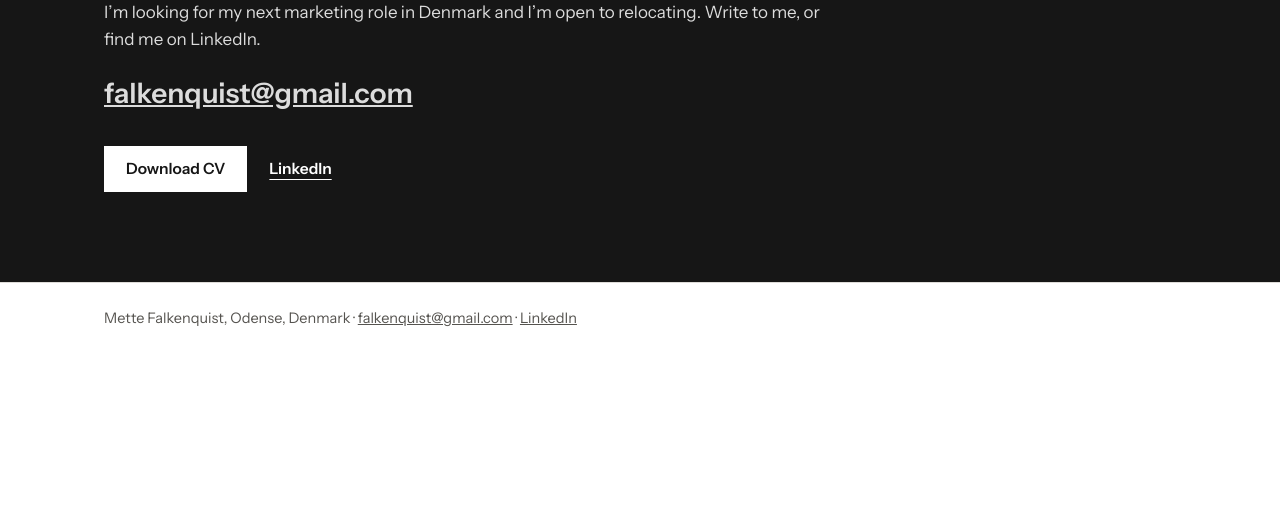
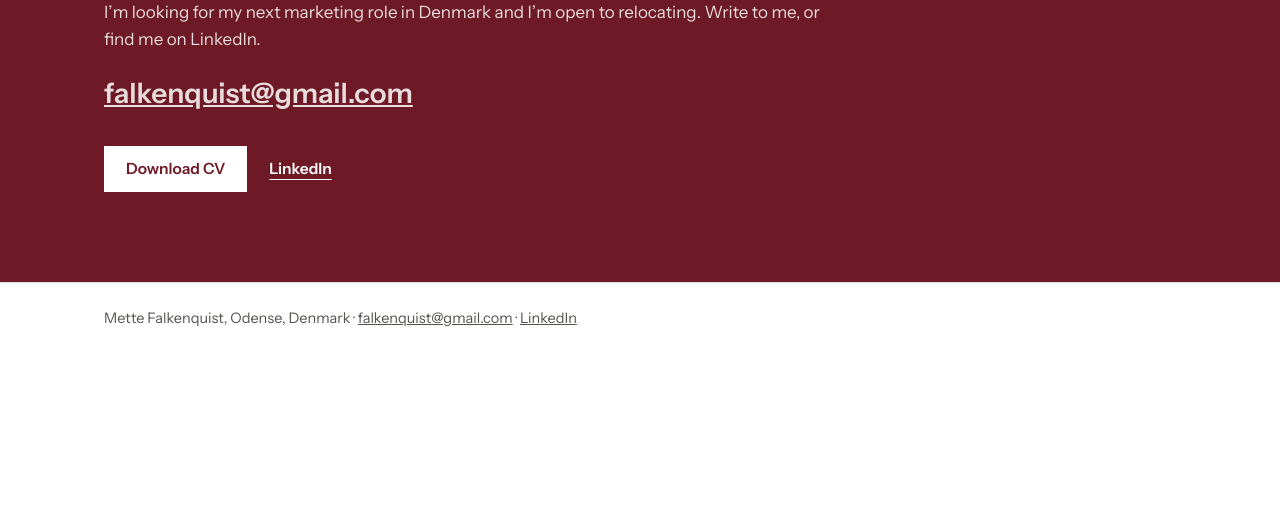
Before and after one commit to Falkenquist/portfolio, a plain HTML site: page contact.html in a window 1280 px wide. Shown: the part 271-800 px from the top of the page. Drawn offline with Linux system fonts and the light colour scheme.

Commit message:
Mere bordeaux: knapper, tal-bånd og kontakt
Co-Authored-By: Claude Opus 5.5 <noreply@anthropic.com>
Claude-Session: https://claude.ai/code/session_012rZoATAG5MEHwPXst6X6yn

```diff
--- a/styles.css
+++ b/styles.css
@@ -1,7 +1,7 @@
 @font-face{font-family:Gloock;src:url(assets/fonts/gloock-latin-400-normal.woff2) format("woff2");font-weight:400;font-display:swap}
 @font-face{font-family:"Instrument Sans";src:url(assets/fonts/instrument-sans-latin-400-normal.woff2) format("woff2");font-weight:400 500;font-display:swap}
 @font-face{font-family:"Instrument Sans";src:url(assets/fonts/instrument-sans-latin-600-normal.woff2) format("woff2");font-weight:600 700;font-display:swap}
-:root{color-scheme:light dark;--forest:#161616;--forest2:#0E0E0E;--accent:#7A1F2B;
+:root{color-scheme:light dark;--forest:#6E1A26;--forest2:#561420;--accent:#7A1F2B;
 --bg:light-dark(#FFFFFF,#121212);--ink:light-dark(#161616,#EDEBE8);--soft:light-dark(#55534F,#B0ACA6);--line:light-dark(#DEDCD8,#2E2C2A);--panel:light-dark(#F4F3F1,#1B1A19)}
 *{box-sizing:border-box;min-width:0}
 body{margin:0;background:var(--bg);color:var(--ink);font:17px/1.62 "Instrument Sans",system-ui,sans-serif;overflow-x:clip}
@@ -23,7 +23,7 @@ nav ul a:hover{border-color:var(--line)}
 nav ul a[aria-current=page]{border-color:var(--accent)}
 .btns{display:flex;flex-wrap:wrap;gap:12px 22px;align-items:center}
 .btn{display:inline-flex;align-items:center;min-height:46px;padding:0 22px;font-weight:600;font-size:15.5px;text-decoration:none;background:var(--forest);color:#fff}
-.btn:hover{background:var(--accent)}
+.btn:hover{background:#161616}
 .lnk{font-weight:600;font-size:15.5px;text-decoration:underline;text-decoration-thickness:1px;text-underline-offset:5px}
 .lnk:hover{color:var(--accent)}
 :focus-visible{outline:3px solid var(--accent);outline-offset:3px}
@@ -93,7 +93,7 @@ blockquote footer b{display:block;color:var(--ink);font-weight:600}
 .contactband{background:var(--forest);color:#fff}
 .contactband h2{font-size:clamp(44px,7vw,96px);letter-spacing:-.015em;margin-bottom:20px}
 .contactband p{color:rgba(255,255,255,.85)}
-.contactband .btn{background:#fff;color:#161616}.contactband .btn:hover{background:var(--accent);color:#fff}
+.contactband .btn{background:#fff;color:#6E1A26}.contactband .btn:hover{background:#161616;color:#fff}
 .mail{font-size:clamp(20px,2.4vw,28px);font-weight:600;margin:6px 0 30px;word-break:break-all}
 footer{border-top:1px solid var(--line);color:var(--soft);font-size:14.5px;padding:24px 0}
 footer a:hover{color:var(--accent)}
```
